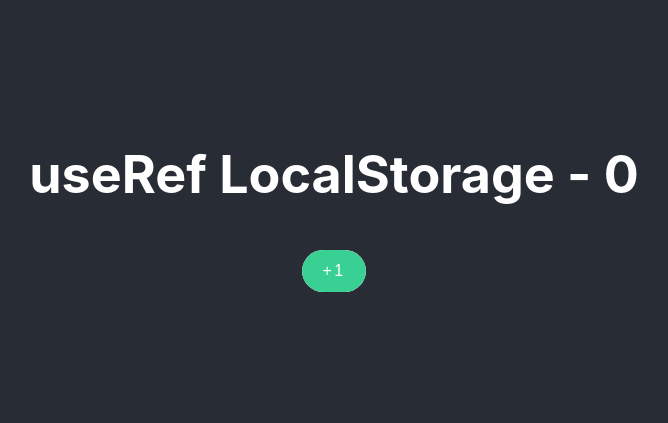
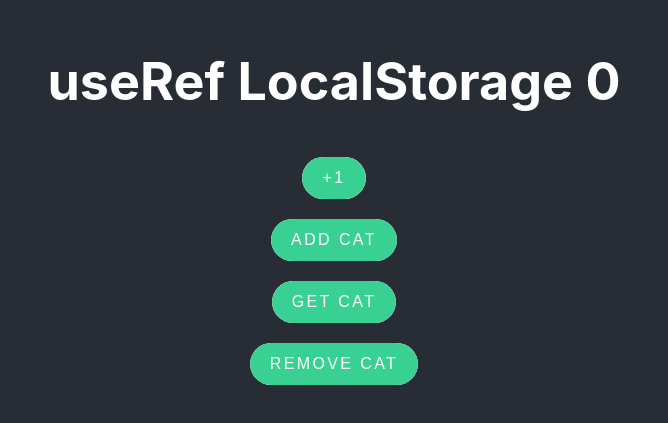
Before and after one commit to Nuotaikos/001, a React (Create React App) app in the folder r1/: page / in a window 1280 px wide. Shown: the part 195-618 px from the top of the page, without its empty margins (306-974 px from the left). Built offline with nearby package versions, Linux system fonts and the light colour scheme.

Commit message:
localStorage

```diff
--- a/r1/src/App.jsx
+++ b/r1/src/App.jsx
@@ -4,30 +4,58 @@ import './App.scss';
 function App() {
 
   const [count, setCount] = useState(0);
+
   const mano = useRef(0);
+  const panda = useRef();
 
   const add = () => {
-    setCount(c => c + 1)
+    setCount(c => c + 1);
     mano.current = mano.current + 3;
     console.log(mano.current);
-    const p = document.querySelector('#panda');
+    // const p = document.querySelector('#panda');
+    const p = panda.current;
     console.log(p.dataset.panda);
   }
 
+  const addCat = () => {
+    localStorage.setItem('katinukas', JSON.stringify(['Murka', 'Pilkis']));
+  }
+  const getCat = () => {
+    console.log(JSON.parse(localStorage.getItem('katinukas')));
+  }
+  const remCat = () => {
+    localStorage.removeItem('katinukas')
+  }
 
   return (
     <div className="App">
       <header className="App-header">
-        <h1>useRef LocalStorage - {count}</h1>
+        <h1>useRef LocalStorage {count}</h1>
         <button onClick={add}>+1</button>
-        <div id='panda' data-panda="miega"></div>
-      </header >
-    </div >
+        <button onClick={addCat}>Add Cat</button>
+        <button onClick={getCat}>Get Cat</button>
+        <button onClick={remCat}>Remove Cat</button>
+        <div ref={panda} data-panda="miega"></div>
+      </header>
+    </div>
   );
+
 }
+
 export default App;
 
 
 //useRef - norint apikacijoje tureti kintamaji, kad jis nebutu state
 
 // dataset - <p data -super-duper=22>, js pasieks si elementa per p.dataset.superDuper gausim 22
+//querySelector - neneudoti!!! pvz apacioje
+// const add = () => {
+//   setCount(c => c + 1)
+//   mano.current = mano.current + 3;
+//   console.log(mano.current);
+//   const p = ocument.querySelector('#panda');
+//   console.log(p.dataset.panda);
+
+//localStorage - narsykles futures > aplikacijose . localStorage
+{/* <button onClick={addCat}>Add Cat</button> //ikelti i localstorage
+<button onClick={getCat}>Get Cat</button> //isimti is localstorage.Jei nori issiimti kas neegzistuoja, gauni null */}
```
